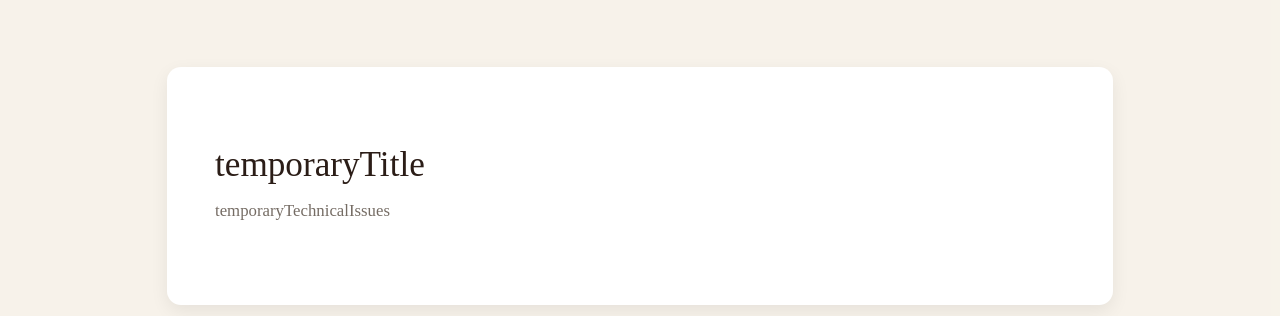
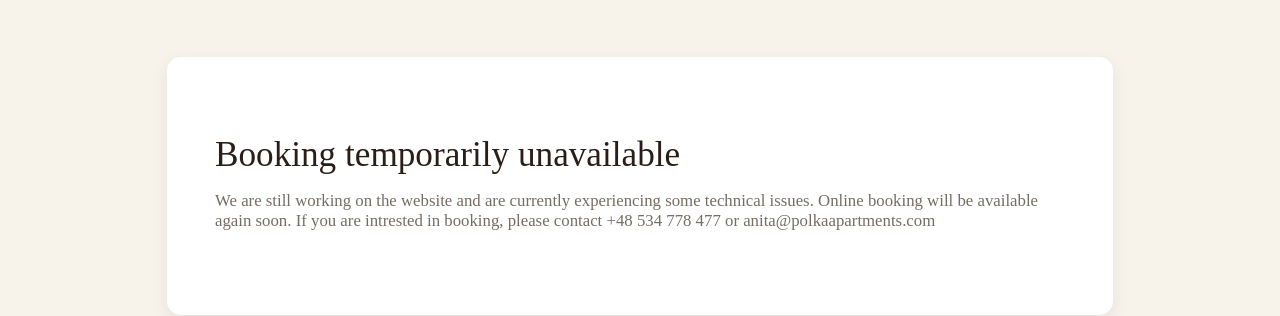
Before and after one commit to nicolawk/willazofiowka, a React (Create React App) app: page /booking in a window 1280 px wide. Shown: the part 2200-2516 px from the top of the page. Built offline with nearby package versions, Linux system fonts and the light colour scheme; no server answers.

Commit message:
translation fix

```diff
--- a/public/locales/en/booking.json
+++ b/public/locales/en/booking.json
@@ -73,8 +73,8 @@
   "tatra3": "Tatra Suite — 2nd Floor, City view (nr 4)",
   "deluxe1": "Deluxe One Bedroom — Ground Floor, Terrace access (nr 2)",
   "deluxe4": "Deluxe One Bedroom — 2nd Floor, Mountain view (nr 3)",
-  "family2": "Family Room — Ground Floor, Terrace access (nr 1)",
+  "family2": "Family Room — Ground Floor, Terrace access (nr 1)"
+  },
   "temporaryTitle": "Booking temporarily unavailable",
   "temporaryTechnicalIssues": "We are still working on the website and are currently experiencing some technical issues. Online booking will be available again soon. If you are intrested in booking, please contact +48 534 778 477 or anita@polkaapartments.com"
 }
-}
--- a/public/locales/pl/booking.json
+++ b/public/locales/pl/booking.json
@@ -74,8 +74,7 @@
   "tatra3": "Apartament Tatra — 2. piętro, widok na miasto (nr 4)",
   "deluxe1": "Deluxe Jednosypialniowy — Parter, wyjście na taras (nr 2)",
   "deluxe4": "Deluxe Jednosypialniowy — 2. piętro, widok na góry (nr 3)",
-  "family2": "Pokój rodzinny — Parter, wyjście na taras (nr 1)",
+  "family2": "Pokój rodzinny — Parter, wyjście na taras (nr 1)"},
   "temporaryTitle": "Rezerwacja tymczasowo niedostępna",
   "temporaryTechnicalIssues": "Nadal pracujemy nad stroną internetową i obecnie występują pewne problemy techniczne. Rezerwacja online będzie ponownie dostępna wkrótce. Jeśli są państwo zainteresowani rezerwacją prosimy o kontakt pod: +48 534 778 477 lub anita@polkaapartments.com"
 }
-}
--- a/src/components/jsfiles/booking/Form.js
+++ b/src/components/jsfiles/booking/Form.js
@@ -184,12 +184,21 @@ const BookingForm = () => {
    return (
     <section className="booking-form-wrap">
       <div className="booking-form-card">
-        <h2 className="bf-title">{t("temporaryTitle")}</h2>
+  <h2 className="bf-title">
+    {t("temporaryTitle", {
+      defaultValue: "Booking temporarily unavailable",
+    })}
+  </h2>
 
-        <p className="bf-subtext">
-          {t("temporaryTechnicalIssues")}
-        </p>
-      </div>
+  <p className="bf-subtext">
+    {t("temporaryTechnicalIssues", {
+      defaultValue:
+        "We are still working on the website and are currently experiencing some technical issues. If you are interested in making a reservation, please contact +48 534 778 477 or anita@polkaapartments.com.",
+    })}
+  </p>
+</div>
+
+
       {false && (
         <>
           <div className="booking-form-card">
```
Also changed, not shown: public/locales/ar/booking.json (+4 -3 lines).
